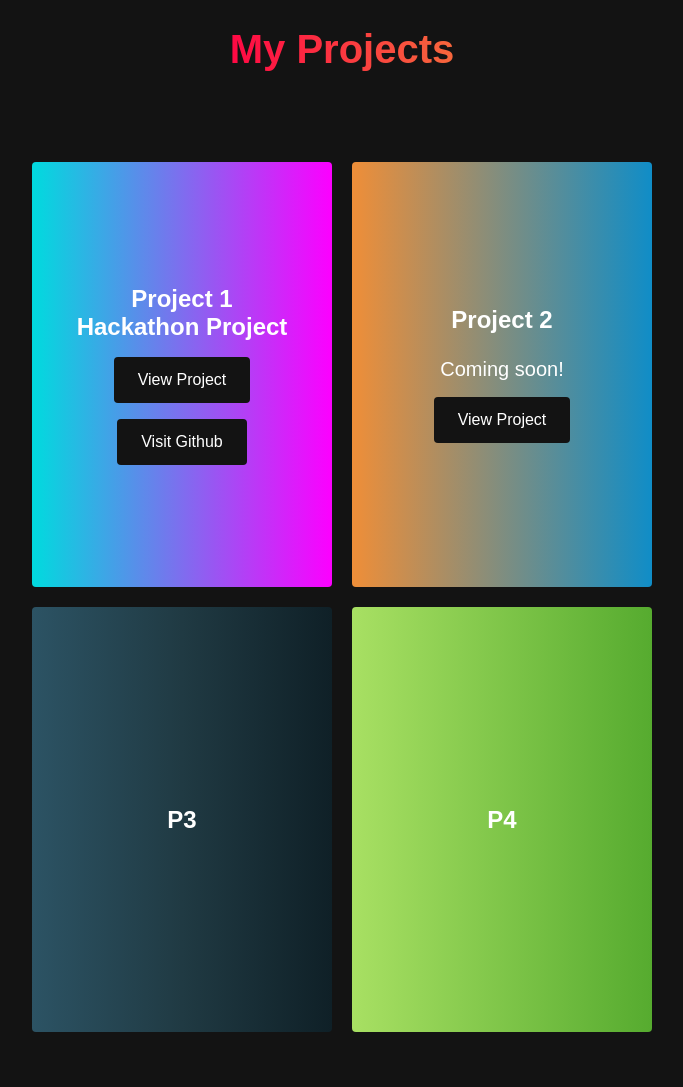
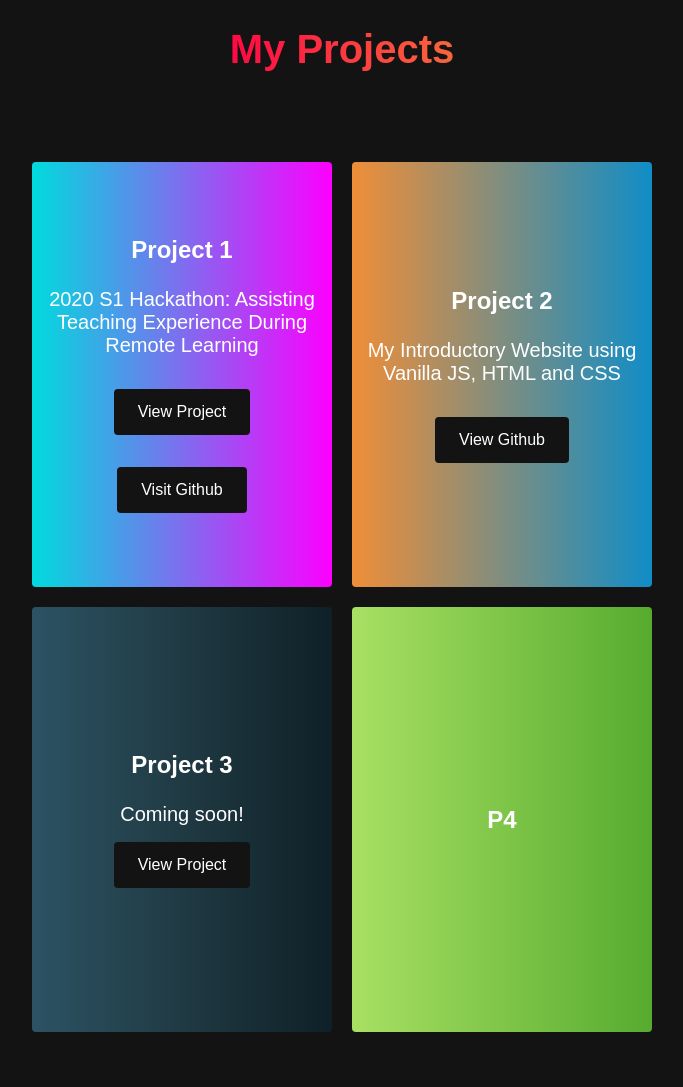
Before and after one commit to dslguo/DG-Website-JS, a PHP site: page / in a window 1280 px wide. Shown: the part 1960-3047 px from the top of the page, without its empty margins (298-981 px from the left). Run offline with PHP 8.4, Linux system fonts and the light colour scheme.

Commit message:
Changes to index.html, Adding Project 2 and fixing alignment issue
Fixed an alignment issue with project 1, added Project 2 and hooked it up to my Github repo (which I just made public). Project 3 displays "coming soon" now.

```diff
--- a/index.html
+++ b/index.html
@@ -98,33 +98,42 @@
       <div class="services__wrapper">
         <div class="services__card">
           <h2>Project 1</h2>
-          <h2>Hackathon Project</h2>
-
+          <p>2020 S1 Hackathon: Assisting Teaching Experience During Remote Learning</p>
+          <div class="services__btn">
             <form action="https://dragonfruit3.herokuapp.com/" target="_blank">
               <button type="submit" value="Go to our Hackathon">
                 View Project
               </button>
             </form>
+          </div>
 
+          <div class="services__btn">
             <form action="https://github.com/dpham06/dragonfruit3" target="_blank">
               <button type="submit" value="Visit the Github repo for our Hackathon Project">
                 Visit Github
               </button>
             </form>
           </div>
+        </div>
 
         <div class="services__card">
           <h2>Project 2</h2>
+          <p>My Introductory Website using Vanilla JS, HTML and CSS</p>
+          <div class="services__btn">
+            <form action="https://github.com/dslguo/DG-Website-JS" target="_blank">
+              <button type="submit" value="Visit the Github repo for my Introductory Website!">
+                View Github
+              </button>
+            </form>
+          </div>
+        </div>
+
+        <div class="services__card">
+          <h2>Project 3</h2>
           <p>Coming soon!</p>
           <div class="services__btn">
             <button>View Project</button>
           </div>
-        </div>
-
-        <div class="services__card">
-          <h2>P3</h2>
-          <!-- <p>Dive In</p> -->
-          <!-- <div class="services__btn"><button>Get Started</button></div> -->
         </div>
 
         <div class="services__card">
--- a/styles.css
+++ b/styles.css
@@ -603,6 +603,15 @@
   text-align: center;
 }
 
+.services__card h3 {
+  margin-left: 4px;
+  margin-right: 4px;
+  margin-top: 10px;
+  text-align: center;
+  color: #ffffff
+}
+
+
 .services__card p {
   text-align: center;
   margin-top: 24px;
```
Lines whose indentation alone changed are shown as unchanged.
